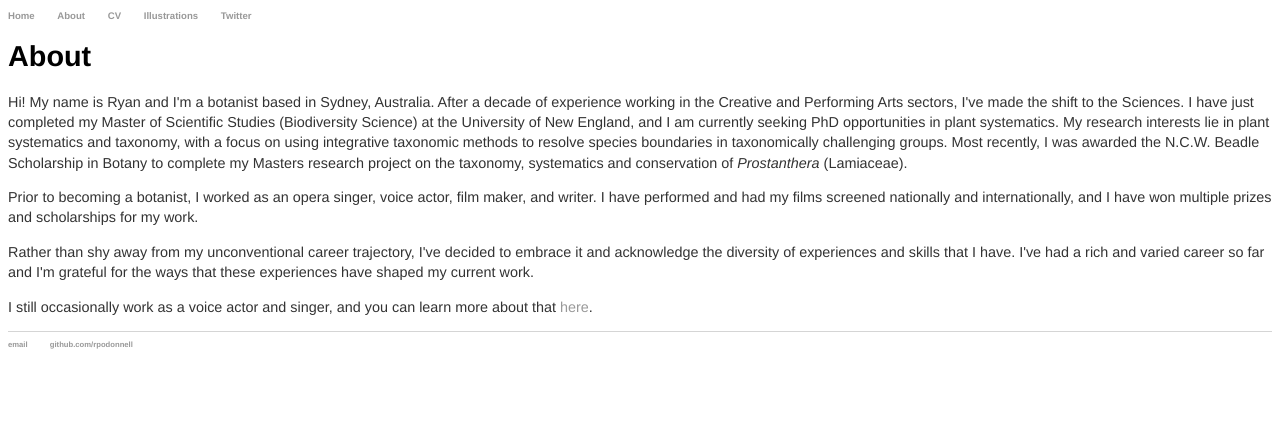
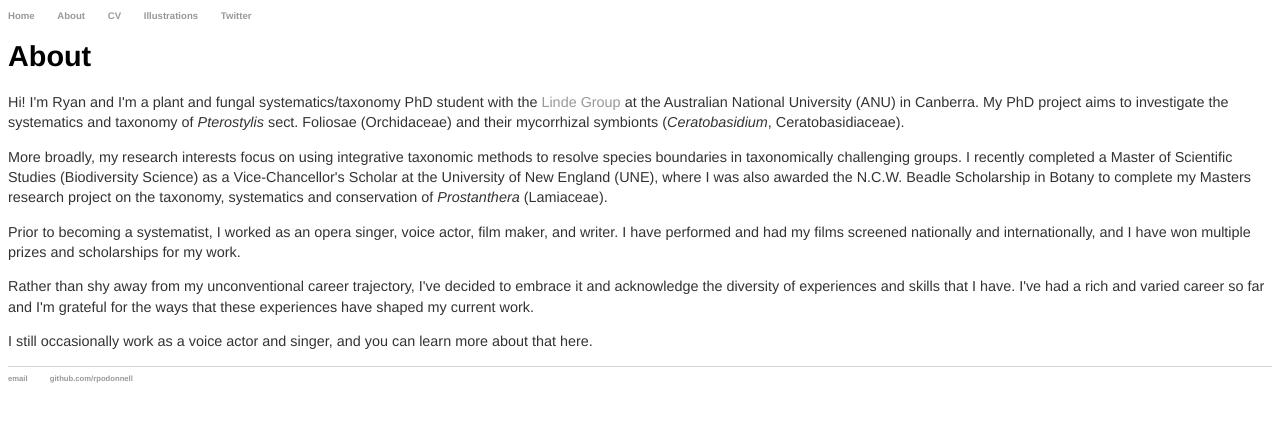
Before and after one commit to rpodonnell/rpodonnell.github.io, a Jekyll site: the page built from about/index.html, in a window 1280 px wide. Shown: the top 422 px of the page. Built offline with Jekyll 4.4.1, drawn with Linux system fonts in a browser that asks for light colours.

Commit message:
Update index.html

```diff
--- a/about/index.html
+++ b/about/index.html
@@ -4,9 +4,15 @@ title: About
 ---
 <h1>{{ page.title }}</h1>
 <div class="blurb">
-	<p>Hi! My name is Ryan and I'm a botanist based in Sydney, Australia. After a decade of experience working in the Creative and Performing Arts sectors, I've made the shift to the Sciences. I have just completed my Master of Scientific Studies (Biodiversity Science) at the University of New England, and I am currently seeking PhD opportunities in plant systematics. My research interests lie in plant systematics and taxonomy, with a focus on using integrative taxonomic methods to resolve species boundaries in taxonomically challenging groups. Most recently, I was awarded the N.C.W. Beadle Scholarship in Botany to complete my Masters research project on the taxonomy, systematics and conservation of <em>Prostanthera</em> (Lamiaceae).</p>
-	<p>Prior to becoming a botanist, I worked as an opera singer, voice actor, film maker, and writer. I have performed and had my films screened nationally and internationally, and I have won multiple prizes and scholarships for my work.</p>
+	<p>Hi! I'm Ryan and I'm a plant and fungal systematics/taxonomy PhD student with the
+<a href="https://biology.anu.edu.au/research/groups/linde-group-population-genetics-evolution-phylogeography-and-molecular-phylogenetics">Linde Group</a> at the Australian National University (ANU) in Canberra. My PhD project aims to investigate the systematics and taxonomy of <em>Pterostylis</em> sect. Foliosae (Orchidaceae) and their mycorrhizal symbionts (<em>Ceratobasidium</em>, Ceratobasidiaceae).</p>
+
+<p>More broadly, my research interests focus on using integrative taxonomic methods to resolve species boundaries in taxonomically challenging groups. I recently completed a Master of Scientific Studies (Biodiversity Science) as a Vice-Chancellor's Scholar at the University of New England (UNE), where I was also awarded the N.C.W. Beadle Scholarship in Botany to complete my Masters research project on the taxonomy, systematics and conservation of <em>Prostanthera</em> (Lamiaceae).</p>
+
+<p>Prior to becoming a systematist, I worked as an opera singer, voice actor, film maker, and writer. I have performed and had my films screened nationally and internationally, and I have won multiple prizes and scholarships for my work.</p>
+
 <p>Rather than shy away from my unconventional career trajectory, I've decided to embrace it and acknowledge the diversity of experiences and skills that I have. I've had a rich and varied career so far and I'm grateful for the ways that these experiences have shaped my current work.</p>
-<p>I still occasionally work as a voice actor and singer, and you can learn more about that <a href="http://rpodonnell.com.au/">here</a>.</p>
+
+<p>I still occasionally work as a voice actor and singer, and you can learn more about that here.</p>
 
 </div><!-- /.blurb -->
```
